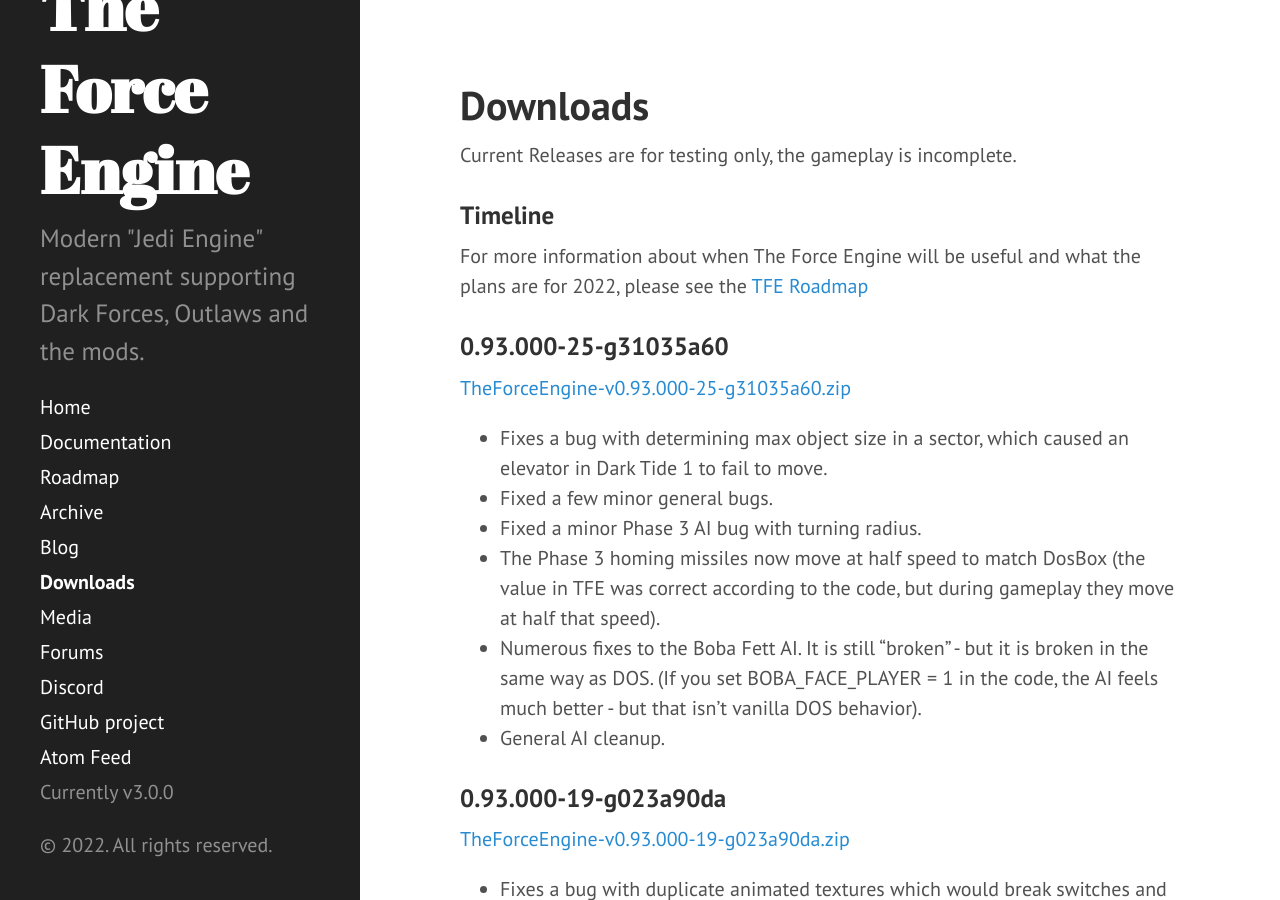
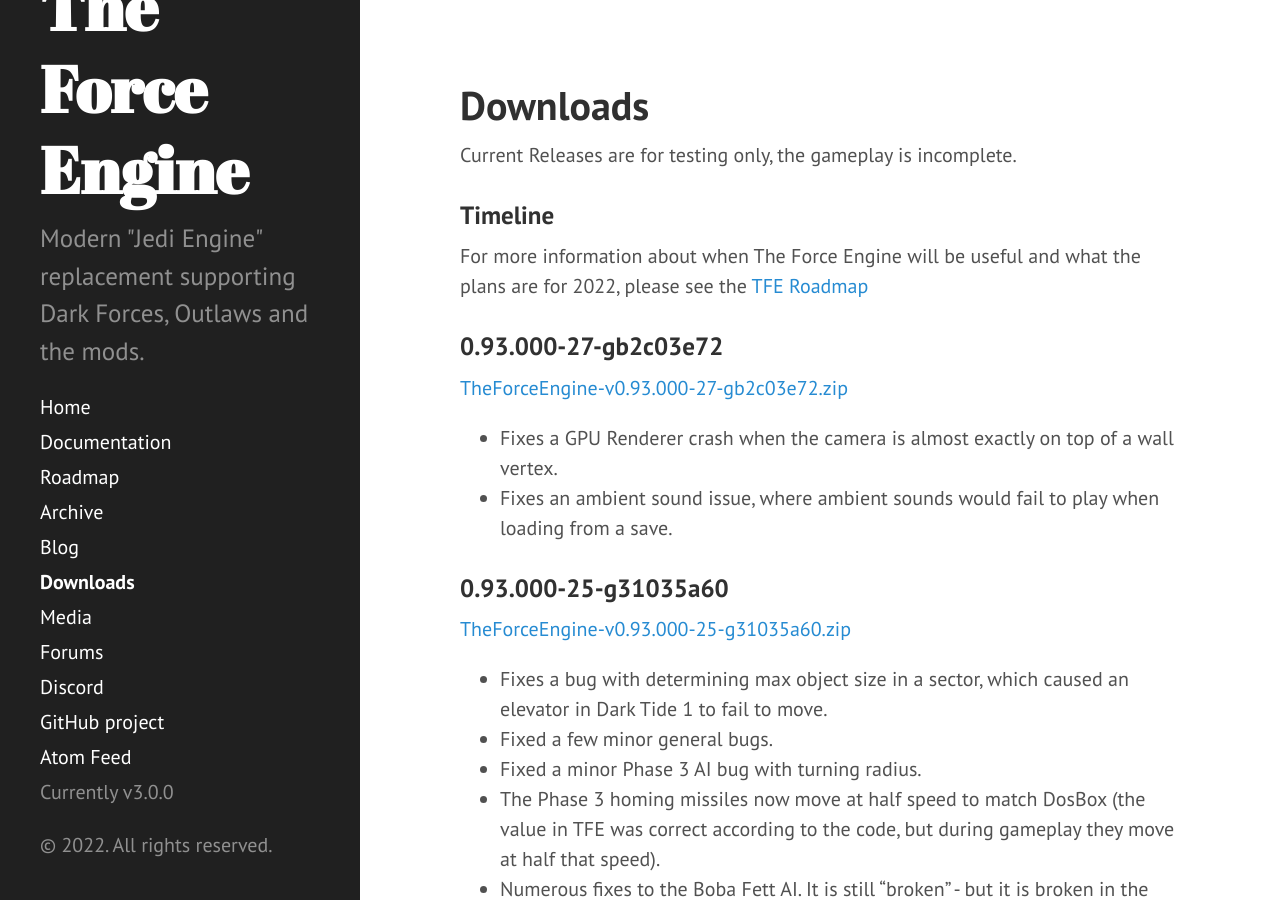
Before and after one commit to TheForceEngine/TheForceEngine.github.io, a Jekyll site: the page built from downloads.md, in a window 1280 px wide and 900 px high. Built offline with Jekyll 4.4.1, drawn with Linux system fonts in a browser that asks for light colours.

Commit message:
Update downloads.md

```diff
--- a/downloads.md
+++ b/downloads.md
@@ -7,6 +7,12 @@
 
 ### Timeline
 For more information about when The Force Engine will be useful and what the plans are for 2022, please see the [TFE Roadmap](Roadmap.md)
+
+### 0.93.000-27-gb2c03e72
+[TheForceEngine-v0.93.000-27-gb2c03e72.zip](archive/TheForceEngine-v0.93.000-27-gb2c03e72.zip) <br>
+* Fixes a GPU Renderer crash when the camera is almost exactly on top of a wall vertex.
+* Fixes an ambient sound issue, where ambient sounds would fail to play when loading from a save.
+
 
 ### 0.93.000-25-g31035a60
 [TheForceEngine-v0.93.000-25-g31035a60.zip](archive/TheForceEngine-v0.93.000-25-g31035a60.zip) <br>
```
